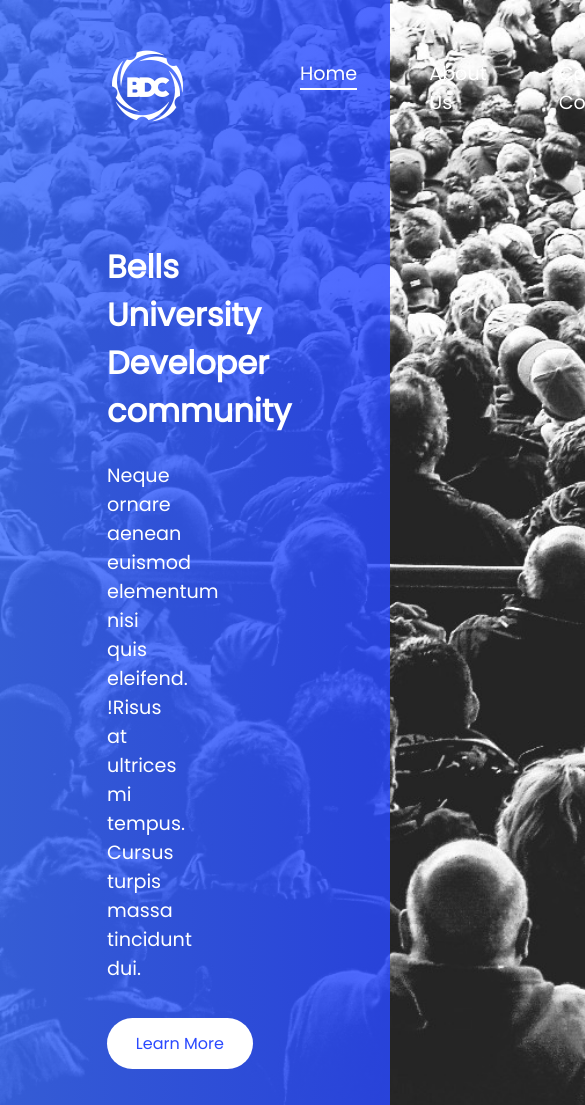
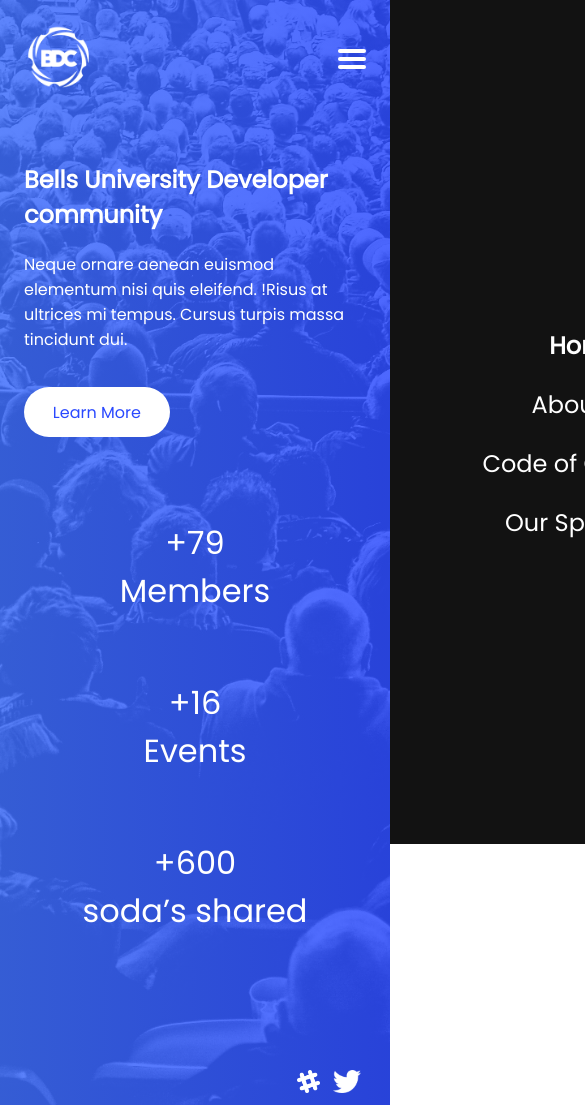
Before and after one commit to DotunAj/BDC-website, a website: page index.html in a window 390 px wide. Shown: the top 1105 px of the page, 585 px wide, since content can reach past the window. Drawn offline with Linux system fonts and the light colour scheme.

Commit message:
Made home responsive

```diff
--- /dev/null
+++ b/assets/css/home.css
@@ -0,0 +1,83 @@
+/* Base Style */
+html {
+  background-image: linear-gradient(
+      89.91deg,
+      #396afcd0 -1.28%,
+      #2949ffd3 98.15%
+    ),
+    url(/assets/images/background.jpg);
+  background-size: cover;
+  min-height: 100vh;
+}
+
+/* Section Style */
+section {
+  padding: 40px 107px;
+  color: #fff;
+}
+
+section .top h1 {
+  font-weight: bold;
+  font-size: 2em;
+}
+
+section .top p {
+  font-size: 1.2em;
+  margin-right: 250px;
+}
+
+section .top a {
+  display: block;
+  background-color: #fff;
+  border-radius: 28px;
+  width: fit-content;
+  padding: 0.8em 1.8em;
+  color: #2a49ff;
+  margin-top: 35px;
+}
+
+section .bottom {
+  margin: 50px auto;
+  display: flex;
+  align-items: center;
+  justify-content: space-around;
+  font-size: 2em;
+}
+
+section .stat {
+  align-items: center;
+  justify-content: center;
+  text-align: center;
+  width: 300px;
+}
+
+section .events {
+  border-right: solid 1px #fff;
+  border-left: solid 1px #fff;
+}
+
+@media (max-width: 1080px) {
+  section {
+    padding: 1.5em;
+  }
+}
+
+@media (max-width: 860px) {
+  section .top h1 {
+    font-size: 1.5em;
+  }
+
+  section .top p {
+    font-size: 1em;
+    margin-right: 0;
+  }
+
+  section .bottom {
+    flex-direction: column;
+  }
+
+  section .events {
+    border-right: none;
+    border-left: none;
+  }
+}
--- a/index.html
+++ b/index.html
@@ -4,19 +4,23 @@
     <meta charset="UTF-8" />
     <meta name="viewport" content="width=device-width, initial-scale=1.0" />
     <meta http-equiv="X-UA-Compatible" content="ie=edge" />
+    <link rel="stylesheet" href="assets/css/home.css" />
     <link rel="stylesheet" href="main.css" />
     <title>Document</title>
   </head>
   <body>
     <header>
       <nav class="nav">
-        <img src="/assets/images/logo.png" alt="BDC" class="logo" />
+        <img src="assets/images/logo.png" alt="BDC" class="logo" />
+        <div class="hamburger"><div></div></div>
+        <div class="menu">
           <ul class="nav-links">
             <li><a class="current" href="#">Home</a></li>
             <li><a href="#">About Us</a></li>
             <li><a href="#">Code of Conduct</a></li>
             <li><a href="#">Our Sponsors</a></li>
           </ul>
+        </div>
       </nav>
     </header>
     <section>
@@ -43,13 +47,25 @@
     </section>
     <footer>
       <div>
-        <a>Join Us on slack</a>
-        <img src="/assets/images/slack.png" alt="slack" />
+        <a href="#">
+          <span>Join Us on slack</span>
+          <img src="assets/images/slack.png" alt="slack" />
+        </a>
       </div>
       <div>
-        <a>Connect with us on Twitter</a>
-        <img src="/assets/images/twitter.png" alt="twitter" />
+        <a href="#"
+          ><span>Connect with us on Twitter</span>
+          <img src="assets/images/twitter.png" alt="twitter"
+        /></a>
       </div>
     </footer>
+    <script>
+      const hamburger = document.querySelector(".hamburger");
+      const menu = document.querySelector(".menu");
+      hamburger.addEventListener("click", () => {
+        hamburger.classList.toggle("close");
+        menu.classList.toggle("open-menu");
+      });
+    </script>
   </body>
 </html>
--- a/main.css
+++ b/main.css
@@ -8,17 +8,14 @@ body {
 }
 
 html {
-  background: url(/assets/images/background.jpg);
+  background-image: linear-gradient(
+      89.91deg,
+      #396afcd0 -1.28%,
+      #2949ffd3 98.15%
+    ),
+    url(/assets/images/background.jpg);
   background-size: cover;
-}
-
-body {
-  background-image: linear-gradient(
-    89.91deg,
-    #396afcd0 -1.28%,
-    #2949ffd3 98.15%
-  );
-  mix-blend-mode: normal;
+  min-height: 100vh;
 }
 
 html a {
@@ -59,6 +56,40 @@ header {
   content: "";
   display: block;
   height: 2px;
+}
+
+.hamburger {
+  width: 1.75em;
+  cursor: pointer;
+  z-index: 61;
+  display: none;
+}
+
+.hamburger:after,
+.hamburger:before,
+.hamburger div {
+  background-color: #fff;
+  border-radius: 3px;
+  content: "";
+  display: block;
+  height: 0.25em;
+  margin: 0.25em 0;
+  transition: all 0.6s ease-in-out;
+}
+
+.close:after {
+  background-color: #fff;
+  transform: translateY(-0.5em) rotate(-135deg);
+}
+
+.close:before {
+  background-color: #fff;
+  transform: translateY(0.5em) rotate(135deg);
+}
+
+.close div {
+  background-color: #fff;
+  transform: scale(0);
 }
 
 /* Section Style */
@@ -107,12 +138,19 @@ section .events {
   border-left: solid 1px #fff;
 }
 
+/*Footer Style*/
+
 footer {
   font-size: 1.2em;
   color: #fff;
   padding: 40px 107px;
   display: flex;
   justify-content: flex-end;
+}
+
+footer a {
+  font-size: 1em;
+  color: #fff;
 }
 
 footer div {
@@ -126,3 +164,100 @@ footer div img {
   height: 1.2em;
   padding-left: 13px;
 }
+
+@media (max-width: 1080px) {
+  header {
+    padding: 1.5em;
+  }
+
+  .nav li {
+    padding-left: 50px;
+  }
+
+  section {
+    padding: 1.5em;
+  }
+}
+
+@media (max-width: 860px) {
+  .hamburger {
+    display: block;
+  }
+  .nav img {
+    height: 70px;
+  }
+
+  .nav .current:after {
+    display: none;
+  }
+
+  .nav .current {
+    font-weight: bold;
+  }
+
+  .menu {
+    background-color: rgba(0, 0, 0, 0.93);
+    position: fixed;
+    top: 0;
+    right: 0;
+    height: 100%;
+    width: 100%;
+    transition: transform 0.3s ease-in-out;
+    z-index: 50;
+    transform: translateX(100%);
+  }
+
+  .menu ul {
+    height: 100%;
+    flex-direction: column;
+    align-items: center;
+    justify-content: center;
+    padding: 0;
+    margin: 0;
+    font-size: 1.5em;
+  }
+
+  .menu li {
+    padding-top: 1em;
+    padding-left: 0;
+  }
+
+  .open-menu {
+    transform: translateX(0);
+  }
+
+  section .top h1 {
+    font-size: 1.5em;
+  }
+
+  section .top p {
+    font-size: 1em;
+    margin-right: 0;
+  }
+
+  section .bottom {
+    flex-direction: column;
+  }
+
+  section .events {
+    border-right: none;
+    border-left: none;
+  }
+
+  footer {
+    padding: 1.5em;
+  }
+
+  footer div {
+    padding: 0;
+    align-items: flex-end;
+  }
+
+  footer a {
+    font-size: 1em;
+  }
+
+  footer span {
+    display: none;
+  }
+}
```
Lines whose indentation alone changed are shown as unchanged.
